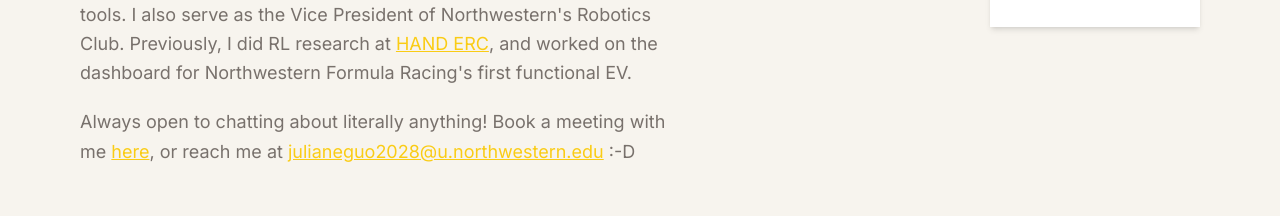
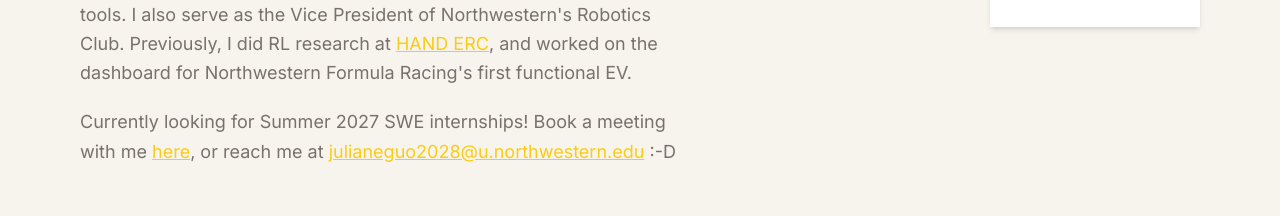
Before and after one commit to julianeguo/personal-site, a React (Vite) app: page / in a window 1280 px wide. Shown: the part 1333-1549 px from the top of the page. Built offline with nearby package versions, Linux system fonts and the light colour scheme.

Commit message:
some updates

```diff
--- a/src/components/About.jsx
+++ b/src/components/About.jsx
@@ -76,7 +76,7 @@ export default function About() {
           </p>
 
           <p className="text-muted text-lg leading-relaxed mb-5">
-            Always open to chatting about literally anything! Book a meeting with me <a href="https://calendly.com/julianeguo2028-u" target="_blank" rel="noopener noreferrer" className="text-yellow-400 underline hover:text-yellow-300 transition-colors">here</a>, or reach me at <a href="mailto:julianeguo2028@u.northwestern.edu" className="text-yellow-400 underline hover:text-yellow-300 transition-colors">julianeguo2028@u.northwestern.edu</a> :-D
+            Currently looking for Summer 2027 SWE internships! Book a meeting with me <a href="https://calendly.com/julianeguo2028-u" target="_blank" rel="noopener noreferrer" className="text-yellow-400 underline hover:text-yellow-300 transition-colors">here</a>, or reach me at <a href="mailto:julianeguo2028@u.northwestern.edu" className="text-yellow-400 underline hover:text-yellow-300 transition-colors">julianeguo2028@u.northwestern.edu</a> :-D
           </p>
         </div>
 
```
